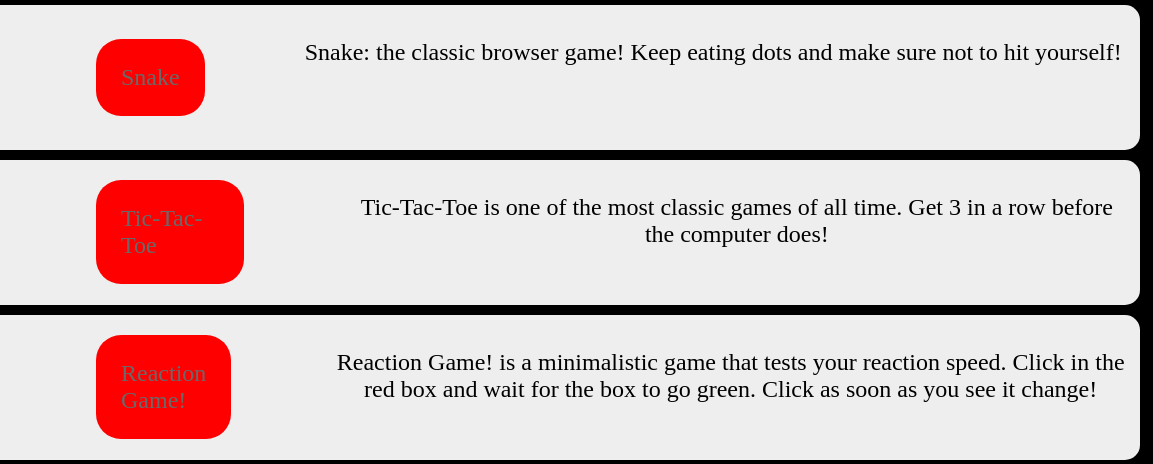
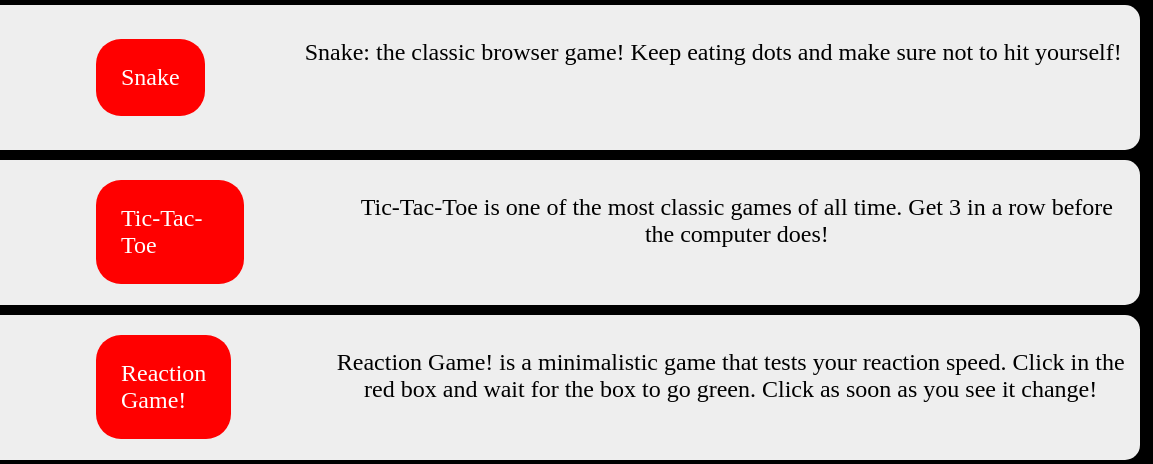
Before and after one commit to cassiama/duckgames, a plain HTML site: page index.html in a window 1280 px wide. Shown: the part 180-644 px from the top of the page, 127-1280 px from the left. Drawn offline with Linux system fonts and the light colour scheme.

Commit message:
fixed a small mistake re: the color of the links

```diff
--- a/css.css
+++ b/css.css
@@ -60,7 +60,7 @@ header h1 {
     padding: 25px;
     border-radius: 25px;
 }
-a.game-link {
+a.game-link:link {
     color: white;
 }
 a.game-link:visited {
```
